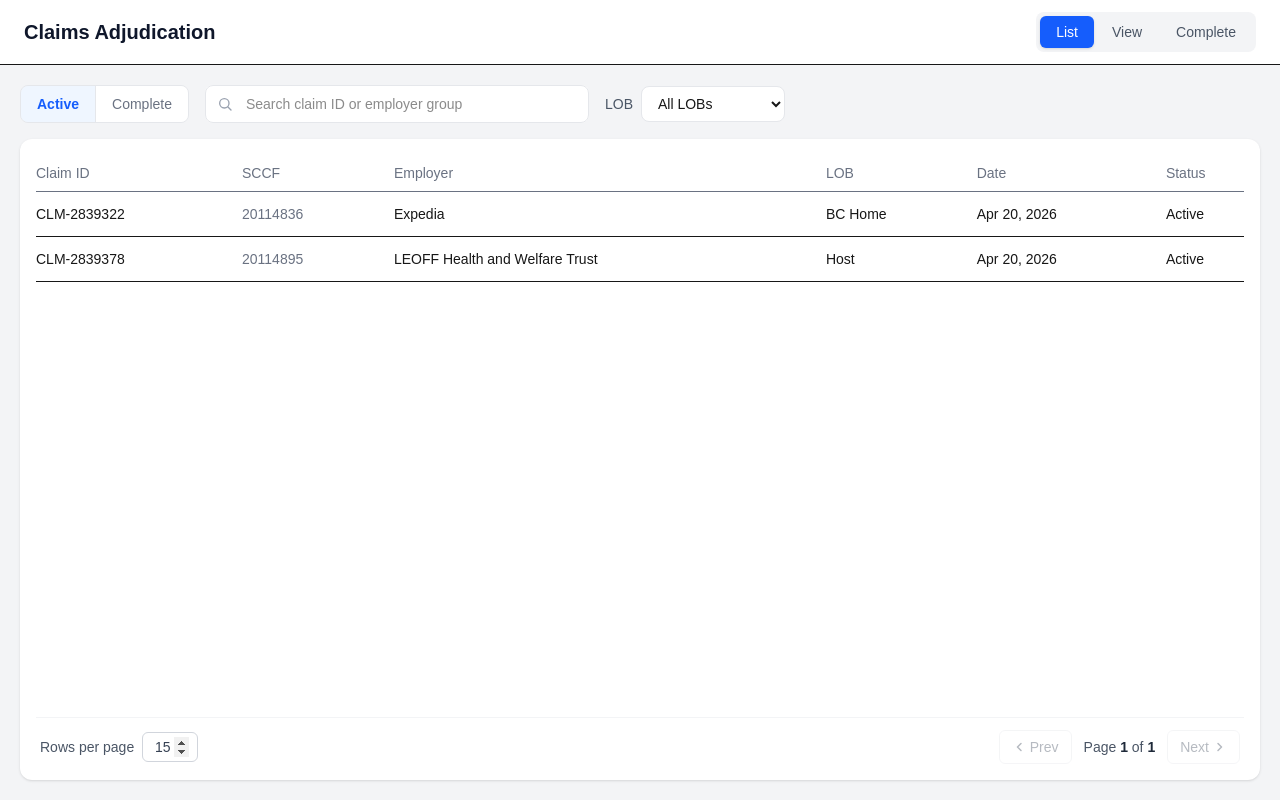
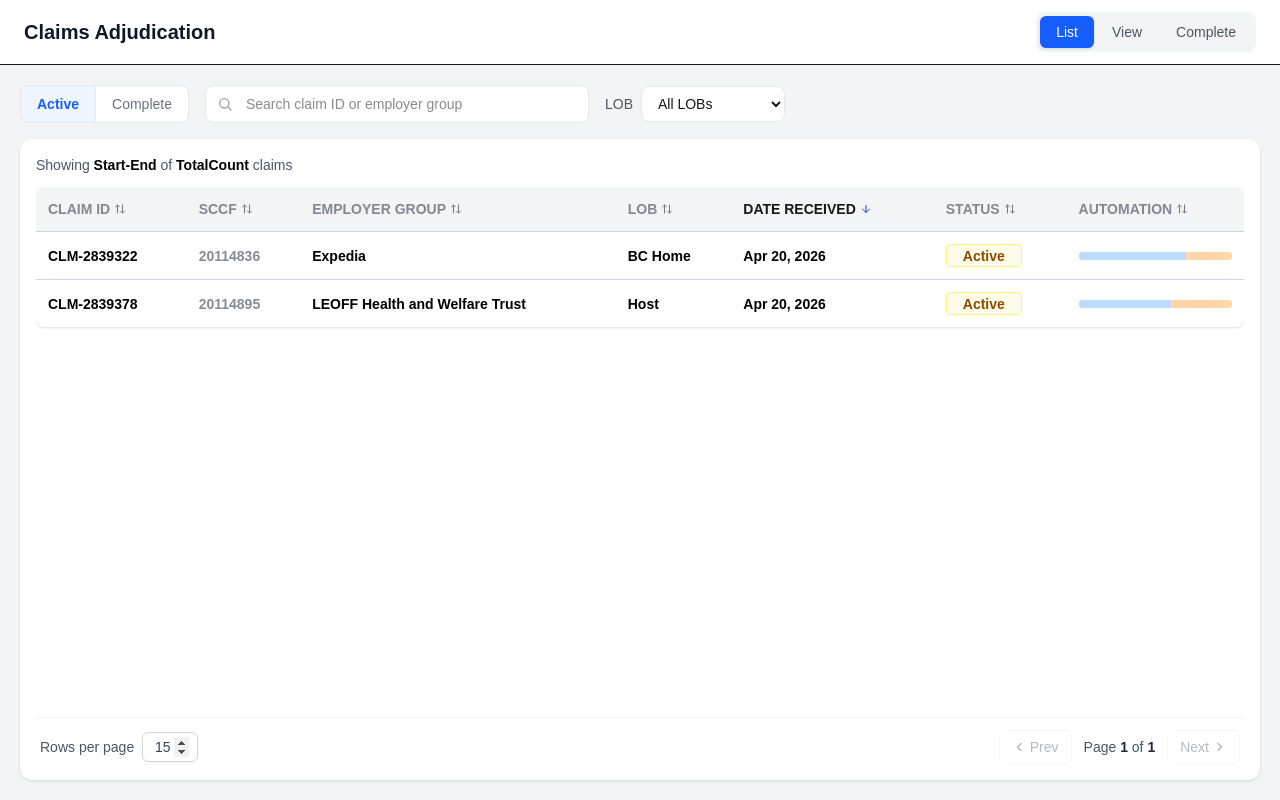
Before and after one commit to saisankar428/ClaimsUI, a Next.js app: page /claims in a window 1280 px wide. Built offline with nearby package versions, Linux system fonts and the light colour scheme.

Commit message:
added changes of ui

```diff
--- a/components/claims/ClaimsView.tsx
+++ b/components/claims/ClaimsView.tsx
@@ -41,7 +41,6 @@ export default function ClaimsView() {
 
   return (
     <div className="flex flex-col flex-1 mx-5 my-5 gap-4">
-
       {/* Filters — outside and above the white card */}
       <ClaimsFilters onChange={handleFilterChange} />
 
@@ -52,43 +51,23 @@ export default function ClaimsView() {
           (loading / empty / error / data), so the Pagination below never
           shifts position.
         */}
+
+        {/* Count will replace with actual */}
+        <p className="text-sm text-gray-600 mb-3">
+          Showing <span className="font-semibold text-black">{"Start"}</span>
+          <span className="font-semibold text-black">{"-"}</span>
+          <span className="font-semibold text-black">{"End"}</span> of{" "}
+          <span className="font-semibold text-black">{"TotalCount"}</span>{" "}
+          claims
+        </p>
         <div className="flex-1 min-h-0 overflow-auto">
-
           {loading && <ClaimsTableSkeleton />}
 
-          {error && (
-            <ClaimsErrorState message={error} onRetry={retry} />
-          )}
+          {error && <ClaimsErrorState message={error} onRetry={retry} />}
 
           {isEmpty && <ClaimsEmptyState />}
 
-          {showTable && (
-            <table className="w-full text-left">
-              <thead className="text-sm text-gray-500 border-b sticky top-0 bg-white">
-                <tr>
-                  <th className="py-2 pr-4 font-medium">Claim ID</th>
-                  <th className="pr-4 font-medium">SCCF</th>
-                  <th className="pr-4 font-medium">Employer</th>
-                  <th className="pr-4 font-medium">LOB</th>
-                  <th className="pr-4 font-medium">Date</th>
-                  <th className="font-medium">Status</th>
-                </tr>
-              </thead>
-              <tbody>
-                {data.items.map((item) => (
-                  <tr key={item.id} className="border-b hover:bg-gray-50">
-                    <td className="py-3 pr-4 text-sm">{item.id}</td>
-                    <td className="pr-4 text-sm text-gray-500">{item.sccfNumber}</td>
-                    <td className="pr-4 text-sm">{item.employerGroup}</td>
-                    <td className="pr-4 text-sm">{item.lob}</td>
-                    <td className="pr-4 text-sm">{item.dateReceived}</td>
-                    <td className="text-sm">{item.status}</td>
-                  </tr>
-                ))}
-              </tbody>
-            </table>
-          )}
-
+          {showTable && <ClaimsTable data={data.items} />}
         </div>
 
         {/* Pagination — always anchored to bottom of card, never shifts */}
```
